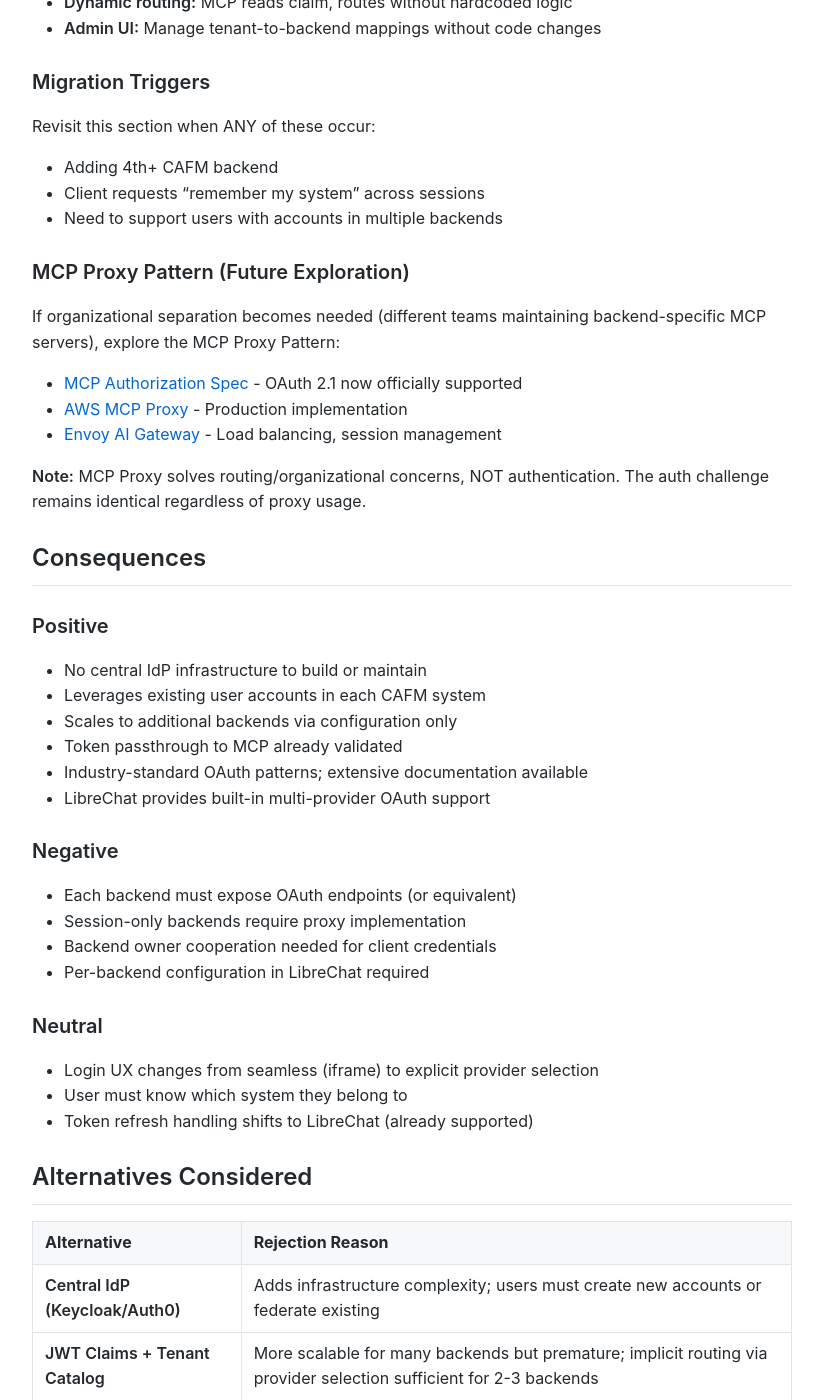
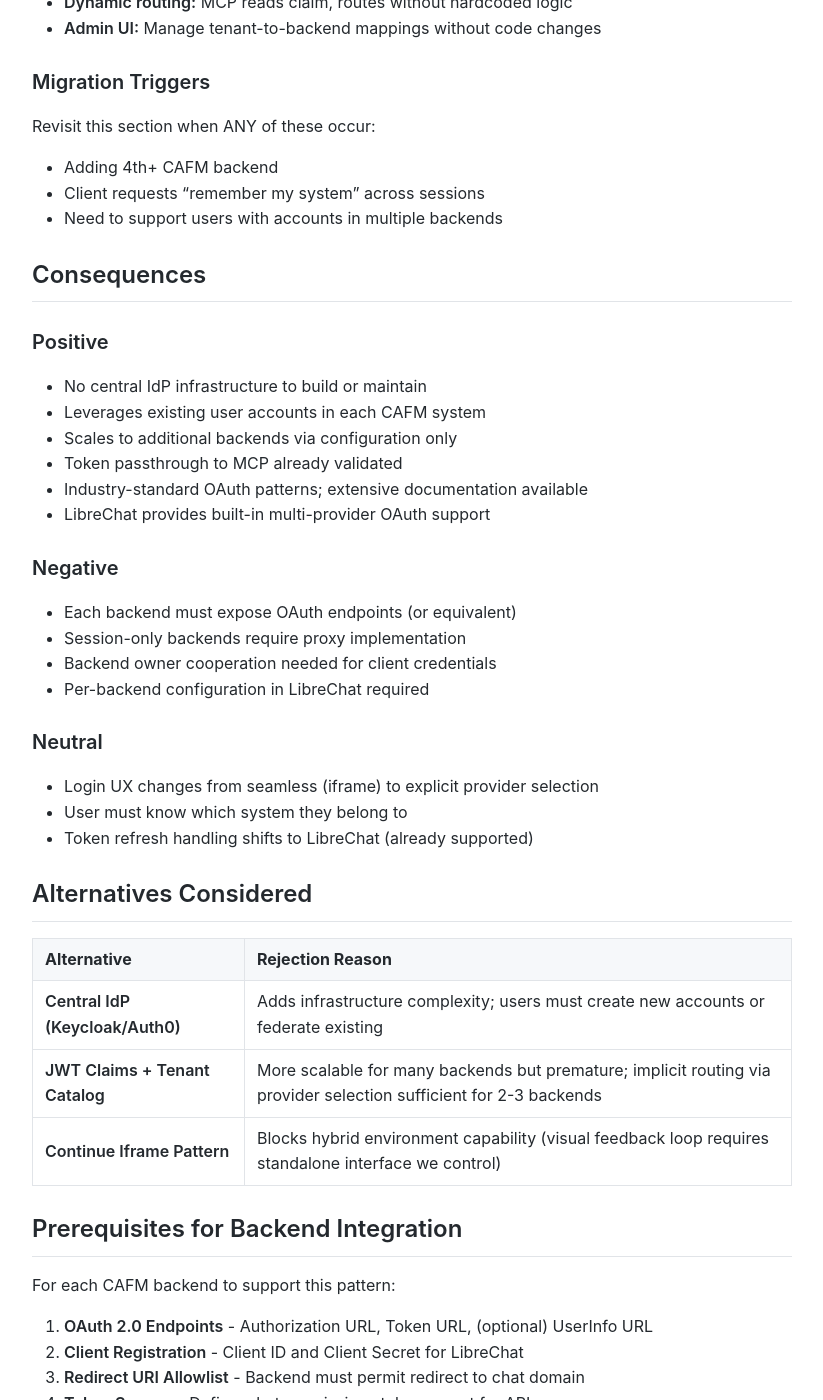
Before and after one commit to MariusWilsch/public-wilsch-ai-pages, a Jekyll site: the page built from project/archibus-fm-assistant/standalone-auth-architecture.md, in a window 1280 px wide and 1400 px high, scrolled down 4342 px. Shown: the whole window, without its empty margins (228-1051 px from the left). Built offline with Jekyll 4.4.1, drawn with Linux system fonts in a browser that asks for light colours; our own code applies the rules of GitHub Pages for plain Markdown files; some of the changed text lies outside the part shown.

Commit message:
Sync from hippocampus 2025-12-16

```diff
--- a/project/archibus-fm-assistant/standalone-auth-architecture.md
+++ b/project/archibus-fm-assistant/standalone-auth-architecture.md
@@ -172,15 +172,6 @@ Revisit this section when ANY of these occur:
 - Client requests "remember my system" across sessions
 - Need to support users with accounts in multiple backends
 
-### MCP Proxy Pattern (Future Exploration)
-
-If organizational separation becomes needed (different teams maintaining backend-specific MCP servers), explore the MCP Proxy Pattern:
-- [MCP Authorization Spec](https://modelcontextprotocol.io/specification/2025-11-25/basic/authorization) - OAuth 2.1 now officially supported
-- [AWS MCP Proxy](https://aws.amazon.com/about-aws/whats-new/2025/10/model-context-protocol-proxy-available/) - Production implementation
-- [Envoy AI Gateway](https://aigateway.envoyproxy.io/blog/mcp-implementation/) - Load balancing, session management
-
-**Note:** MCP Proxy solves routing/organizational concerns, NOT authentication. The auth challenge remains identical regardless of proxy usage.
-
 ## Consequences
 
 ### Positive
@@ -209,7 +200,6 @@ If organizational separation becomes needed (different teams maintaining backend
 | **Central IdP (Keycloak/Auth0)** | Adds infrastructure complexity; users must create new accounts or federate existing |
 | **JWT Claims + Tenant Catalog** | More scalable for many backends but premature; implicit routing via provider selection sufficient for 2-3 backends |
 | **Continue Iframe Pattern** | Blocks hybrid environment capability (visual feedback loop requires standalone interface we control) |
-| **MCP Proxy Pattern** | Solves organizational separation (multiple teams maintaining MCP servers), not auth; overkill for 2-3 backends we control |
 
 ## Prerequisites for Backend Integration
 
```
